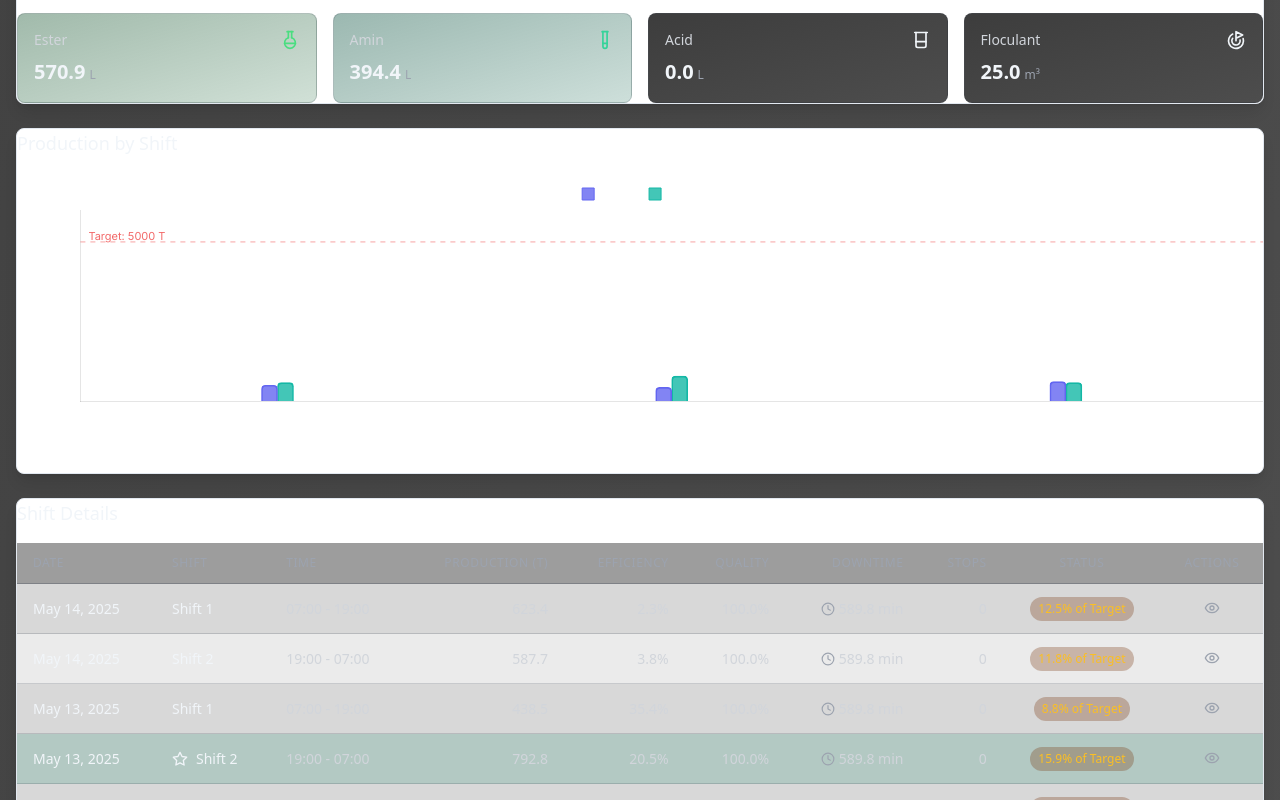
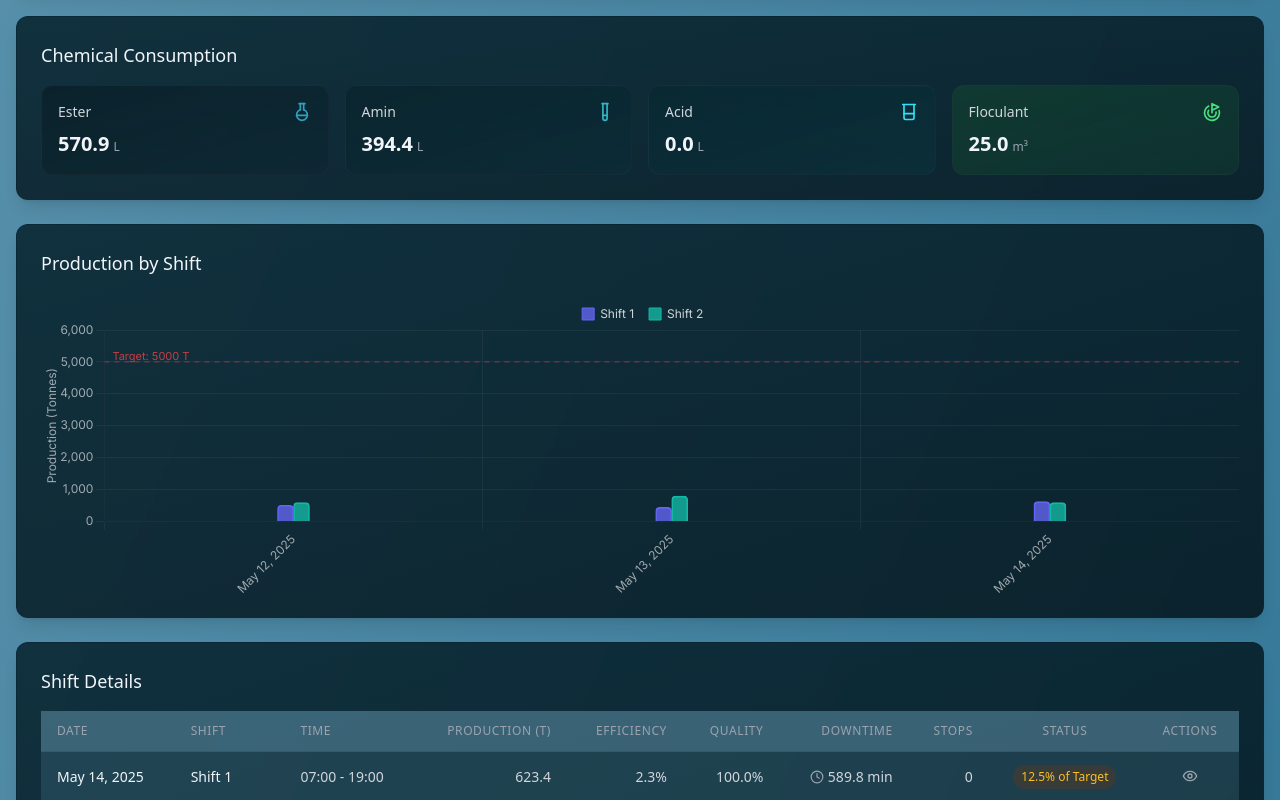
Before and after one commit to AI-MHT/dash, a React (Vite) app: page / in a window 1280 px wide. Shown: the part 1840-2640 px from the top of the page. Built offline with nearby package versions, Linux system fonts and the light colour scheme.

Commit message:
Enhance Design with Green and Navy Theme

```diff
--- a/src/index.css
+++ b/src/index.css
@@ -4,65 +4,35 @@
 
 @layer base {
   :root {
-    --background: 220 33% 98%;
-    --foreground: 222 47% 11%;
+    --background: 200 30% 20%;
+    --foreground: 210 40% 98%;
 
-    --card: 0 0% 100%;
-    --card-foreground: 222 47% 11%;
+    --card: 200 30% 20%;
+    --card-foreground: 210 40% 98%;
 
-    --popover: 0 0% 100%;
-    --popover-foreground: 222 47% 11%;
+    --popover: 200 30% 20%;
+    --popover-foreground: 210 40% 98%;
 
-    --primary: 142 76% 36%;
-    --primary-foreground: 355.7 100% 97.3%;
+    --primary: 200 80% 22%;
+    --primary-foreground: 210 40% 98%;
 
-    --secondary: 222 47% 11%;
+    --secondary: 191 90% 30%;
     --secondary-foreground: 210 40% 98%;
 
-    --muted: 210 40% 96.1%;
-    --muted-foreground: 215.4 16.3% 46.9%;
+    --muted: 200 30% 25%;
+    --muted-foreground: 210 40% 80%;
 
-    --accent: 222 47% 11%;
+    --accent: 191 95% 44%;
     --accent-foreground: 210 40% 98%;
 
-    --destructive: 0 84.2% 60.2%;
+    --destructive: 0 84% 60%;
     --destructive-foreground: 210 40% 98%;
 
-    --border: 214.3 31.8% 91.4%;
-    --input: 214.3 31.8% 91.4%;
-    --ring: 142 76% 36%;
+    --border: 200 30% 30%;
+    --input: 200 30% 30%;
+    --ring: 191 90% 30%;
 
-    --radius: 0.5rem;
-  }
-
-  .dark {
-    --background: 222 47% 11%;
-    --foreground: 210 40% 98%;
-
-    --card: 222 47% 11%;
-    --card-foreground: 210 40% 98%;
-
-    --popover: 222 47% 11%;
-    --popover-foreground: 210 40% 98%;
-
-    --primary: 142 76% 36%;
-    --primary-foreground: 144.9 80.4% 10%;
-
-    --secondary: 217.2 32.6% 17.5%;
-    --secondary-foreground: 210 40% 98%;
-
-    --muted: 217.2 32.6% 17.5%;
-    --muted-foreground: 215 20.2% 65.1%;
-
-    --accent: 217.2 32.6% 17.5%;
-    --accent-foreground: 210 40% 98%;
-
-    --destructive: 0 62.8% 30.6%;
-    --destructive-foreground: 210 40% 98%;
-
-    --border: 217.2 32.6% 17.5%;
-    --input: 217.2 32.6% 17.5%;
-    --ring: 142 76% 36%;
+    --radius: 0.75rem;
   }
 }
 
@@ -72,11 +42,12 @@
   }
   body {
     @apply bg-background text-foreground;
+    font-feature-settings: "rlig" 1, "calt" 1;
   }
 }
 
 html, body {
-  @apply bg-gradient-to-br from-slate-900 to-slate-800 text-slate-100 min-h-screen font-sans antialiased;
+  @apply bg-gradient-to-br from-dark-900 to-dark-800 text-slate-100 min-h-screen font-sans antialiased;
   margin: 0;
   padding: 0;
 }
@@ -87,51 +58,35 @@ html, body {
 
 @layer components {
   .card {
-    @apply bg-white dark:bg-slate-800 rounded-lg shadow-lg border border-slate-200 dark:border-slate-700 hover:shadow-xl transition-shadow duration-200;
-  }
-
-  .card-gradient {
-    @apply bg-gradient-to-br from-slate-800 to-slate-900;
+    @apply bg-gradient-to-br from-dark-800/80 to-dark-900/80 backdrop-blur-sm rounded-xl shadow-lg border border-dark-700/30 p-6 mb-8 hover:shadow-xl transition-all duration-300;
   }
 
   .input {
-    @apply bg-white dark:bg-slate-800 border border-slate-200 dark:border-slate-700 rounded-md px-3 py-2 text-sm focus:outline-none focus:ring-2 focus:ring-primary focus:border-transparent;
+    @apply bg-dark-800/50 border border-dark-700/30 rounded-lg px-4 py-2.5 text-sm focus:outline-none focus:ring-2 focus:ring-secondary focus:border-transparent transition-all duration-200;
   }
 
   .btn {
-    @apply inline-flex items-center justify-center rounded-md text-sm font-medium transition-colors focus-visible:outline-none focus-visible:ring-2 focus-visible:ring-ring focus-visible:ring-offset-2 disabled:opacity-50 disabled:pointer-events-none ring-offset-background;
+    @apply inline-flex items-center justify-center rounded-lg text-sm font-medium transition-all duration-200 focus:outline-none focus:ring-2 focus:ring-offset-2 focus:ring-offset-dark-900 disabled:opacity-50 disabled:pointer-events-none;
   }
 
   .btn-primary {
-    @apply bg-primary text-primary-foreground hover:bg-primary/90 shadow-md hover:shadow-lg transition-all duration-200;
+    @apply bg-primary hover:bg-primary-600 text-white shadow-lg shadow-primary-500/20 hover:shadow-primary-600/30;
   }
 
   .btn-secondary {
-    @apply bg-secondary text-secondary-foreground hover:bg-secondary/90 shadow-md hover:shadow-lg transition-all duration-200;
+    @apply bg-secondary hover:bg-secondary-600 text-white shadow-lg shadow-secondary-500/20 hover:shadow-secondary-600/30;
   }
 
   .btn-outline {
-    @apply border border-input hover:bg-accent hover:text-accent-foreground shadow-sm hover:shadow-md transition-all duration-200;
+    @apply border-2 border-dark-700/30 hover:bg-dark-700/20 text-slate-200 shadow-lg;
   }
 
   .btn-ghost {
-    @apply hover:bg-accent hover:text-accent-foreground transition-colors duration-200;
+    @apply hover:bg-dark-700/20 text-slate-200;
   }
 
   .btn-link {
-    @apply underline-offset-4 hover:underline text-primary transition-colors duration-200;
-  }
-
-  .btn-sm {
-    @apply h-8 px-3 text-xs;
-  }
-
-  .btn-lg {
-    @apply h-10 px-8;
-  }
-
-  .btn-icon {
-    @apply h-9 w-9;
+    @apply text-secondary hover:text-secondary-400 underline-offset-4 hover:underline;
   }
 }
 
@@ -142,32 +97,25 @@ html, body {
 }
 
 ::-webkit-scrollbar-track {
-  background: rgba(30, 41, 59, 0.6);
+  @apply bg-dark-800/50;
 }
 
 ::-webkit-scrollbar-thumb {
-  background: rgba(34, 197, 94, 0.5);
-  border-radius: 4px;
+  @apply bg-secondary/50 rounded-full hover:bg-secondary/80 transition-colors;
 }
 
-::-webkit-scrollbar-thumb:hover {
-  background: rgba(34, 197, 94, 0.8);
+/* Chart customization */
+.chart-tooltip {
+  @apply bg-dark-900/95 !important;
+  @apply border border-secondary/30 !important;
+  @apply rounded-lg !important;
+  @apply p-3 !important;
+  @apply text-white !important;
+  @apply shadow-xl shadow-dark-900/50 !important;
 }
 
-/* Chart tooltip customization */
-.chart-tooltip {
-  background: rgba(15, 23, 42, 0.9) !important;
-  border: 1px solid rgba(34, 197, 94, 0.3) !important;
-  border-radius: 8px !important;
-  padding: 8px 12px !important;
-  color: white !important;
-  font-family: 'Inter', sans-serif !important;
-  font-size: 12px !important;
-  box-shadow: 0 4px 12px rgba(0, 0, 0, 0.2) !important;
-}
-
-/* Animation for number counters */
-@keyframes countUp {
+/* Animations */
+@keyframes fadeIn {
   from {
     opacity: 0;
     transform: translateY(10px);
@@ -178,6 +126,56 @@ html, body {
   }
 }
 
+@keyframes scaleIn {
+  from {
+    opacity: 0;
+    transform: scale(0.95);
+  }
+  to {
+    opacity: 1;
+    transform: scale(1);
+  }
+}
+
+.animate-fade-in {
+  animation: fadeIn 0.5s ease-out forwards;
+}
+
+.animate-scale-in {
+  animation: scaleIn 0.3s ease-out forwards;
+}
+
 .animate-count-up {
-  animation: countUp 0.8s ease-out forwards;
+  animation: fadeIn 1s ease-out forwards;
 }
+
+/* Card hover effects */
+.card {
+  @apply relative overflow-hidden;
+}
+
+.card::before {
+  content: '';
+  @apply absolute inset-0 bg-gradient-to-br from-secondary/5 to-primary/5 opacity-0 transition-opacity duration-300;
+}
+
+.card:hover::before {
+  @apply opacity-100;
+}
+
+/* Date picker customization */
+.date-picker {
+  @apply bg-dark-800 border border-dark-700/30 rounded-lg shadow-lg;
+}
+
+.date-picker-header {
+  @apply bg-dark-700 text-white p-4 rounded-t-lg;
+}
+
+.date-picker-day {
+  @apply hover:bg-secondary/20 rounded-md transition-colors;
+}
+
+.date-picker-day-selected {
+  @apply bg-secondary text-white;
+}
--- a/tailwind.config.js
+++ b/tailwind.config.js
@@ -23,6 +23,48 @@ export default {
         background: "hsl(var(--background))",
         foreground: "hsl(var(--foreground))",
         primary: {
+          DEFAULT: "#0A4D68",
+          50: "#E6F3F7",
+          100: "#CCE7EF",
+          200: "#99CFDF",
+          300: "#66B7CF",
+          400: "#339FBF",
+          500: "#0A4D68",
+          600: "#083D53",
+          700: "#062E3F",
+          800: "#041E2A",
+          900: "#020F15",
+          950: "#010507",
+        },
+        secondary: {
+          DEFAULT: "#088395",
+          50: "#E6F6F8",
+          100: "#CCEDF1",
+          200: "#99DBE3",
+          300: "#66C9D5",
+          400: "#33B7C7",
+          500: "#088395",
+          600: "#066977",
+          700: "#054F59",
+          800: "#03353C",
+          900: "#021A1E",
+          950: "#010D0F",
+        },
+        accent: {
+          DEFAULT: "#05BFDB",
+          50: "#E6FBFE",
+          100: "#CCF7FD",
+          200: "#99EFFB",
+          300: "#66E7F9",
+          400: "#33DFF7",
+          500: "#05BFDB",
+          600: "#0499AF",
+          700: "#037383",
+          800: "#024C57",
+          900: "#01262C",
+          950: "#011316",
+        },
+        success: {
           DEFAULT: "#22c55e",
           50: "#f0fdf4",
           100: "#dcfce7",
@@ -36,50 +78,19 @@ export default {
           900: "#14532d",
           950: "#052e16",
         },
-        secondary: {
-          DEFAULT: "#059669",
-          50: "#ecfdf5",
-          100: "#d1fae5",
-          200: "#a7f3d0",
-          300: "#6ee7b7",
-          400: "#34d399",
-          500: "#10b981",
-          600: "#059669",
-          700: "#047857",
-          800: "#065f46",
-          900: "#064e3b",
-          950: "#022c22",
-        },
-        destructive: {
-          DEFAULT: "hsl(var(--destructive))",
-          foreground: "hsl(var(--destructive-foreground))",
-        },
-        muted: {
-          DEFAULT: "hsl(var(--muted))",
-          foreground: "hsl(var(--muted-foreground))",
-        },
-        accent: {
-          DEFAULT: "hsl(var(--accent))",
-          foreground: "hsl(var(--accent-foreground))",
-        },
-        popover: {
-          DEFAULT: "hsl(var(--popover))",
-          foreground: "hsl(var(--popover-foreground))",
-        },
-        card: {
-          DEFAULT: "hsl(var(--card))",
-          foreground: "hsl(var(--card-foreground))",
-        },
         dark: {
-          100: "#1E1E1E",
-          200: "#2D2D2D",
-          300: "#3D3D3D",
-          400: "#4D4D4D",
-          500: "#5D5D5D",
-          600: "#6D6D6D",
-          700: "#7D7D7D",
-          800: "#8D8D8D",
-          900: "#9D9D9D",
+          DEFAULT: "#00425A",
+          50: "#E6EEF2",
+          100: "#CCDDE5",
+          200: "#99BBCB",
+          300: "#6699B1",
+          400: "#337797",
+          500: "#00425A",
+          600: "#003548",
+          700: "#002736",
+          800: "#001A24",
+          900: "#000D12",
+          950: "#000609",
         },
         warning: {
           DEFAULT: "#f59e0b",
```
